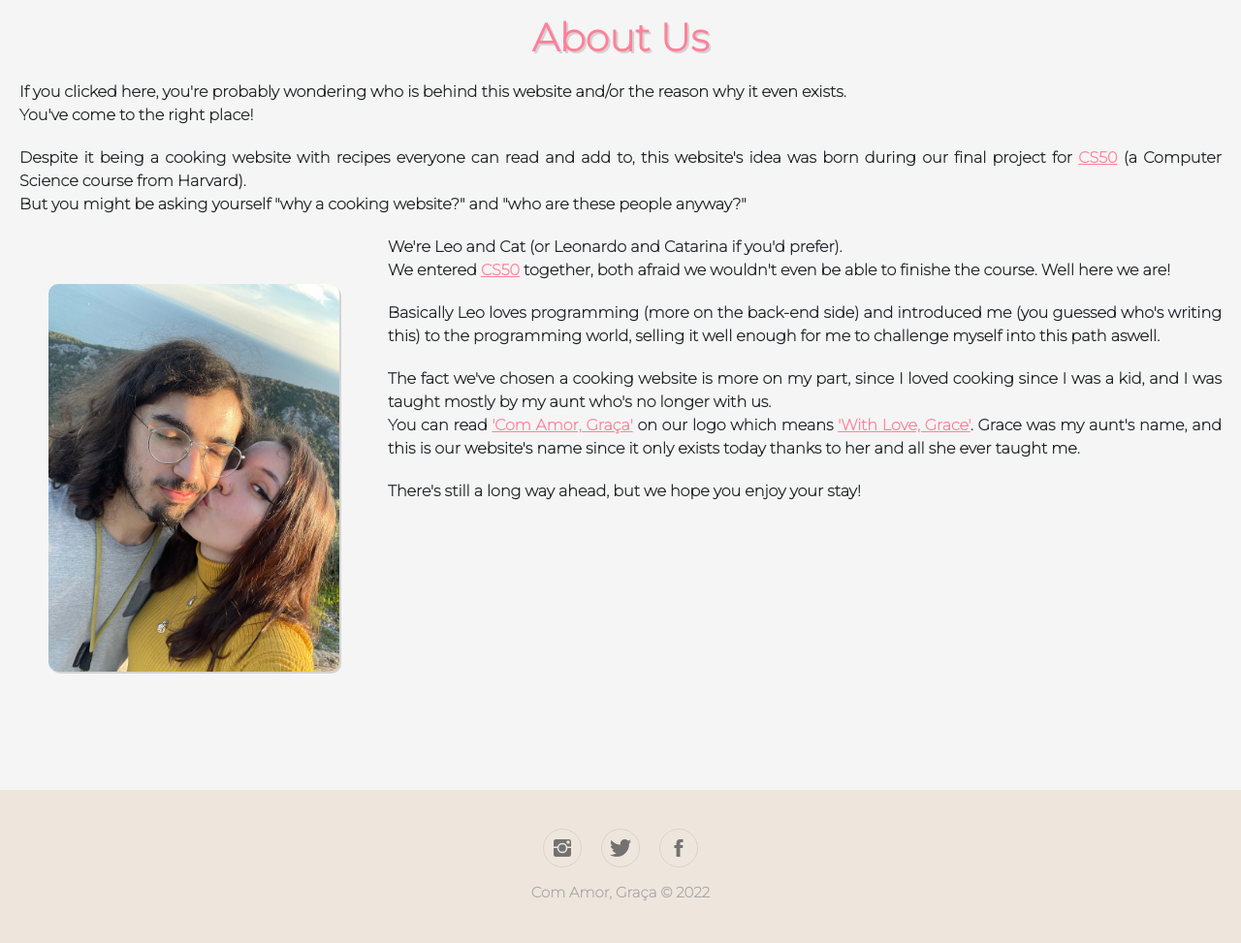
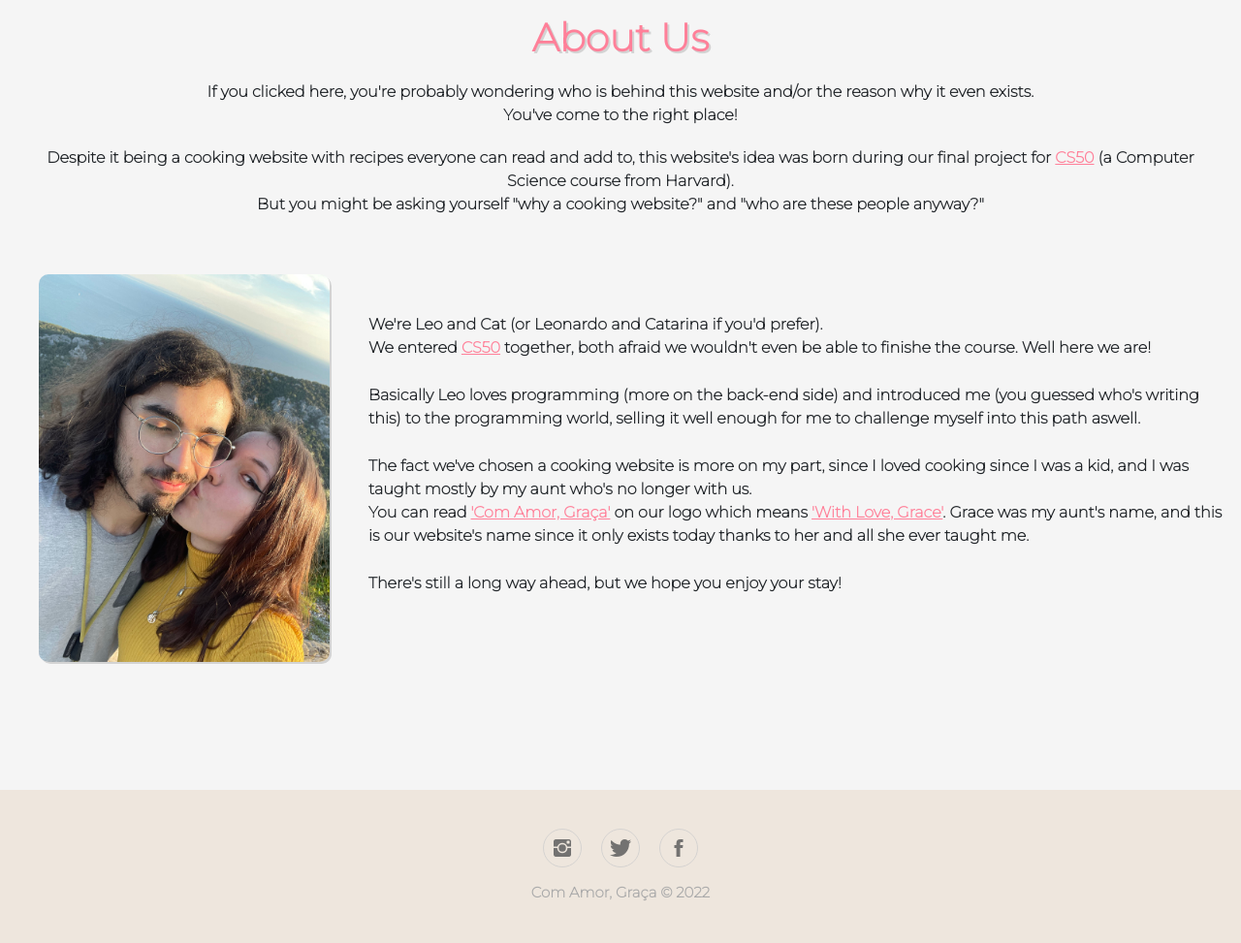
Before and after one commit to anacatbarbosa/project, a Flask app: page /about in a window 1280 px wide. Shown: the part 86-1059 px from the top of the page at 97% size. Run offline with Flask 2, Linux system fonts and the light colour scheme; some libraries are stand-ins or nearby versions.

Commit message:
Finishing about.html and about.css

```diff
--- a/flask_program/static/about.css
+++ b/flask_program/static/about.css
@@ -1,5 +1,6 @@
-.aboutUs {
-
+.aboutUs1 p {
+    margin: 20px;
+    text-align: center;
 }
 
 #creators {
@@ -7,13 +8,18 @@
     box-shadow: 2px 2px lightgray;
     float: left;
     height: 400px;
-    margin: 50px;
+    margin: 40px;
     width: 300px;
 }
 
-p {
-    margin: 20px;
-    text-align: justify;
+.aboutUs2 {
+    float: none;
+    margin-top: 100px;
+}
+
+.aboutUs2 p {
+    margin-top: 25px;
+    margin-inline: 10px;
 }
 
 p span {
--- a/flask_program/templates/about.html
+++ b/flask_program/templates/about.html
@@ -3,13 +3,14 @@
 {% block title %}About{% endblock %}
 {% block main %}
     <h1>About Us</h1>
-    <div class="aboutUs">
+    <div class="aboutUs1">
         <p>If you clicked here, you're probably wondering who is behind this website and/or the reason why it even exists.<br>
             You've come to the right place!</p>
         <p>Despite it being a cooking website with recipes everyone can read and add to, this website's idea was born during our final project for <span>CS50</span> (a Computer Science course from Harvard).<br>
             But you might be asking yourself "why a cooking website?" and "who are these people anyway?"</p>
-
         <img src="{{ url_for('static', filename='static_imgs/IMG_0324.JPEG') }}" alt="Creators Picture" id="creators">
+    </div>
+    <div class="aboutUs2">
         <p>We're Leo and Cat (or Leonardo and Catarina if you'd prefer). <br>
             We entered <span>CS50</span> together, both afraid we wouldn't even be able to finishe the course. Well here we are!</p>
         <p>Basically Leo loves programming (more on the back-end side) and introduced me (you guessed who's writing this) to the programming world, selling it well enough for me to challenge myself into this path aswell.</p>
```
